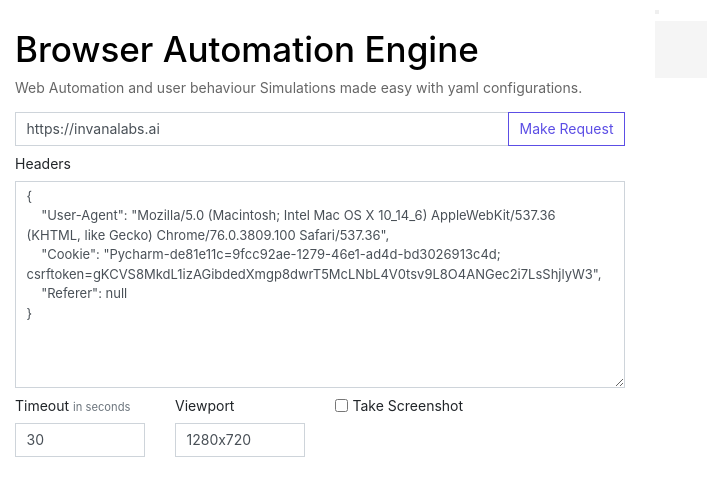
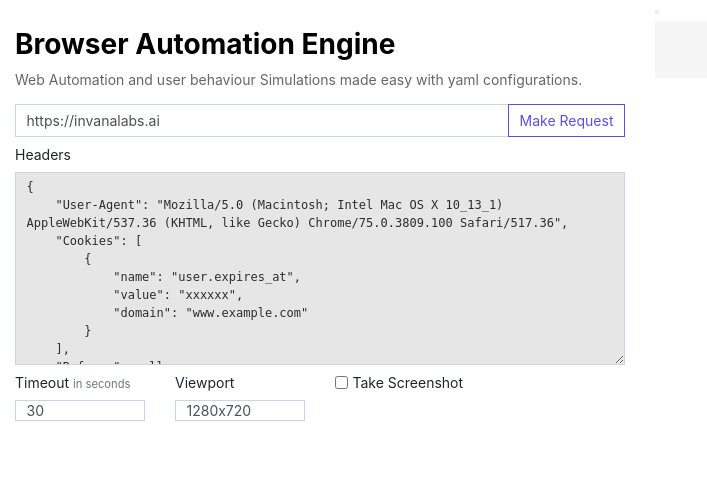
Before and after one commit to invana/browser-engine, a Flask app: template browser_engine/server/templates/render.html in a window 1280 px wide. Shown: the top 496 px of the page, without its empty margins (0-707 px from the left). Run offline with Flask 2, Linux system fonts and the light colour scheme; the template is opened without the code that fills it, so the values that code supplies are empty; some libraries are stand-ins or nearby versions.

Commit message:
server ui and docs update

```diff
--- a/browser_engine/server/static/scripts/main.js
+++ b/browser_engine/server/static/scripts/main.js
@@ -4,16 +4,21 @@
 
 
     var header_template = {
-        "User-Agent": "Mozilla/5.0 (Macintosh; Intel Mac OS X 10_14_6) AppleWebKit/537.36 (KHTML, like Gecko) Chrome/76.0.3809.100 Safari/537.36",
-        "Cookie": "Pycharm-de81e11c=9fcc92ae-1279-46e1-ad4d-bd3026913c4d; csrftoken=gKCVS8MkdL1izAGibdedXmgp8dwrT5McLNbL4V0tsv9L8O4ANGec2i7LsShjlyW3",
+        "User-Agent": "Mozilla/5.0 (Macintosh; Intel Mac OS X 10_13_1) AppleWebKit/537.36 (KHTML, like Gecko) Chrome/75.0.3809.100 Safari/517.36",
+        "Cookies": [
+            {
+                "name": "user.expires_at",
+                "value": "xxxxxx",
+                "domain": "www.example.com"
+            }],
         "Referer": null,
-
+        "Proxy": null
     };
-    var url_template = "https://invanalabs.ai";
+    $('[name="headers"]').html(JSON.stringify(header_template, null, 4));
 
 
+    var url_template = "https://invanalabs.ai";
     $('[name="url"]').val(url_template);
-    $('[name="headers"]').html(JSON.stringify(header_template, null, 4));
 
 
     $("#submit-button").click(function () {
@@ -35,7 +40,7 @@
         };
         $.ajax({
             type: 'POST',
-            url: "/render?url=" + url + "&timeout=" + timeout + "&viewport=" + viewport +"&token=" + token,
+            url: "/render?url=" + url + "&timeout=" + timeout + "&viewport=" + viewport + "&token=" + token,
             data: JSON.stringify(body),
             contentType: "application/json",
             dataType: 'json'
@@ -43,7 +48,7 @@
             .done(function (data) {
                 console.log(data);
 
-                data['response']['html'] = "<truncated>";
+                data['response']['html'] = "< =truncated= >";
                 var screenshot = data['response']['screenshot'];
                 console.log("screeenshot", screenshot);
                 $("#response-viewer").html(JSON.stringify(data, null, 4));
--- a/browser_engine/server/static/styles/main.css
+++ b/browser_engine/server/static/styles/main.css
@@ -6,18 +6,21 @@
 h1 {
     color: #000000;
     padding-bottom: 0;
-    /*line-height: 1rem;*/
-    /*font-size: 1.6rem;*/
-        margin-top: 2rem;
+    /* line-height: 1rem; */
+    font-size: 2.0rem;
+    margin-top: 2rem;
+    font-weight: bold;
 }
-.btn-outline-primary{
+
+.btn-outline-primary {
     border-color: #5c4ee5 !important;
     color: #5c4ee5;
 }
 
-.btn-outline-primary:hover{
+.btn-outline-primary:hover {
     background-color: #5c4ee5 !important;
 }
+
 .form-control, .btn {
     border-radius: 0 !important;
 }
@@ -33,13 +36,29 @@
 .form {
     max-width: 600%;
 }
-textarea{
-    font-size: 13px !important;
+
+textarea {
+    font-size: 12px !important;
 }
-img{
-        border: 2px solid #efefef;
+
+img {
+    border: 2px solid #efefef;
 }
-pre{
-        background: whitesmoke;
+
+pre {
+    background: whitesmoke;
     padding: 10px;
+
 }
+
+input[name="timeout"],
+input[name="viewport"] {
+    height: 1.5rem;
+}
+
+textarea[name="headers"] {
+    height: auto;
+    background: #e6e6e6;
+    color: #2d2d2d;
+    font-family: monospace;
+}
--- a/browser_engine/server/templates/render.html
+++ b/browser_engine/server/templates/render.html
@@ -82,6 +82,10 @@
                 <!--</div>-->
                 <!--</div>-->
 
+                <!--<div class="mt-1">-->
+                    <!--<label>Tasks</label>-->
+                    <!--<textarea class="form-control" name="tasks" id="" cols="30" rows="10"></textarea>-->
+                <!--</div>-->
             </form>
         </div>
         <div class="col-md-6">
```
Also changed, not shown: browser_engine/browsers/default.py (+47 -8 lines), README.md, 1 other file.
